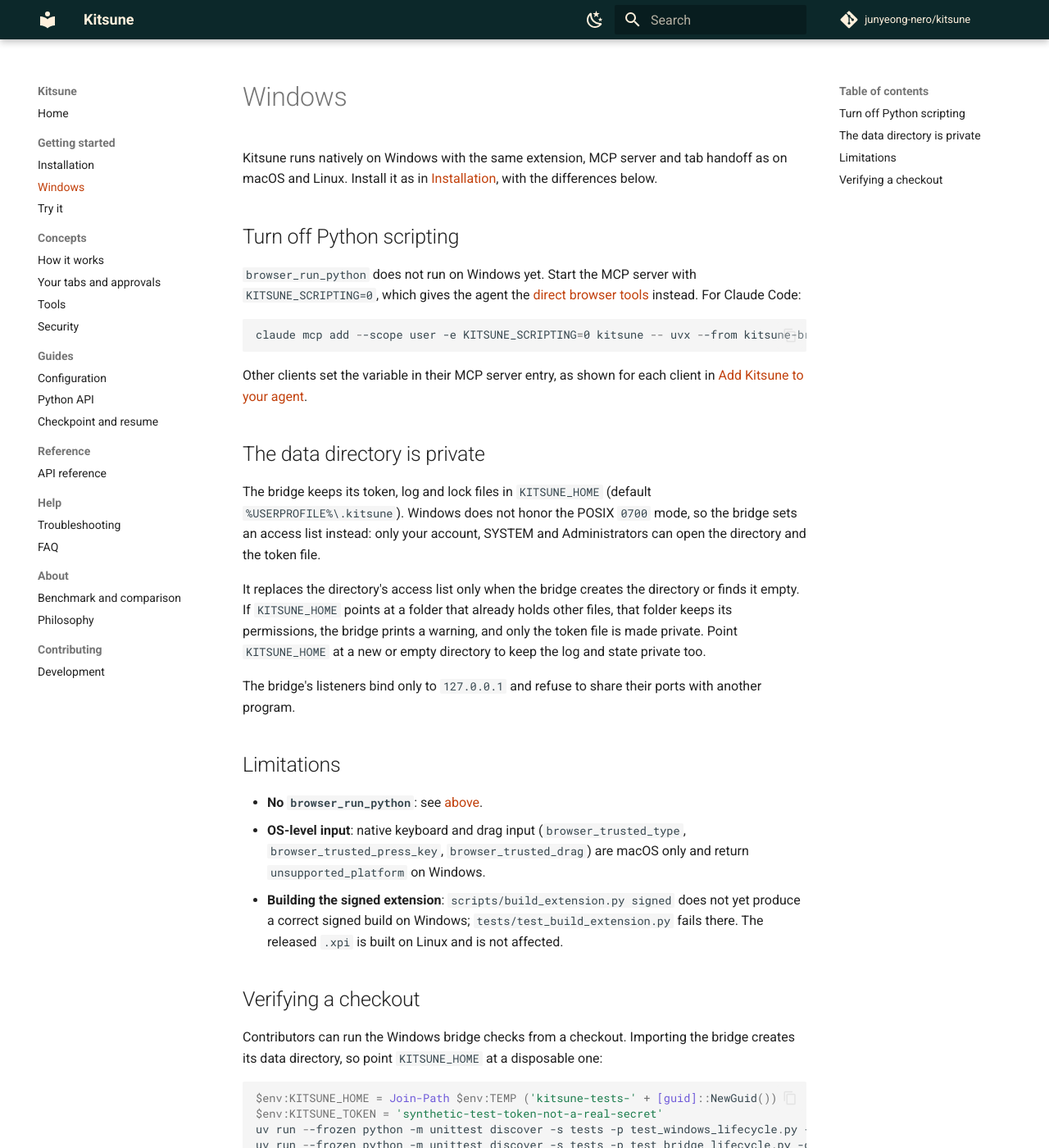
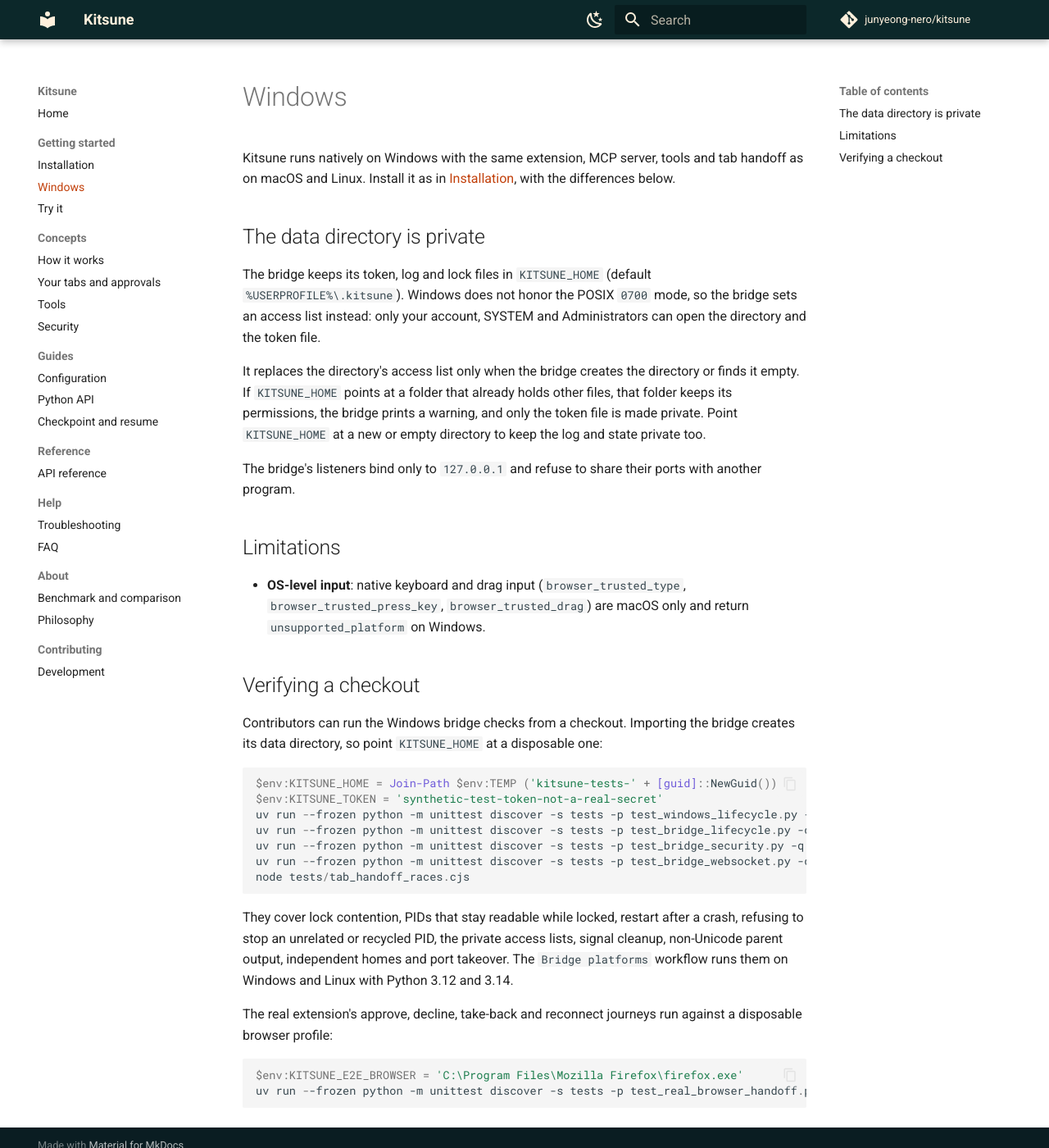
Before and after one commit to junyeong-nero/kitsune, an MkDocs documentation site: the page built from docs/windows.md, in a window 1280 px wide and 1400 px high. Shown: the whole window at 82% size. Built offline with MkDocs 1.6.1 and Material for MkDocs 9.7.7, drawn with Linux system fonts in a browser that asks for light colours; comment, search, counter and statistics services are not loaded.

Commit message:
docs: Windows runs the default tools; check scripting and builds in CI

````diff
--- a/docs/windows.md
+++ b/docs/windows.md
@@ -1,21 +1,8 @@
 # Windows
 
-Kitsune runs natively on Windows with the same extension, MCP server and tab
+Kitsune runs natively on Windows with the same extension, MCP server, tools and tab
 handoff as on macOS and Linux. Install it as in [Installation](installation.md), with the
 differences below.
-
-## Turn off Python scripting
-
-`browser_run_python` does not run on Windows yet. Start the MCP server with
-`KITSUNE_SCRIPTING=0`, which gives the agent the [direct browser tools](tools.md#core-tools)
-instead. For Claude Code:
-
-```powershell
-claude mcp add --scope user -e KITSUNE_SCRIPTING=0 kitsune -- uvx --from kitsune-browser-mcp kitsune
-```
-
-Other clients set the variable in their MCP server entry, as shown for each client in
-[Add Kitsune to your agent](installation.md#3-add-kitsune-to-your-agent).
 
 ## The data directory is private
 
@@ -34,13 +21,9 @@ program.
 
 ## Limitations
 
-- **No `browser_run_python`**: see [above](#turn-off-python-scripting).
 - **OS-level input**: native keyboard and drag input (`browser_trusted_type`,
   `browser_trusted_press_key`, `browser_trusted_drag`) are macOS only and return
   `unsupported_platform` on Windows.
-- **Building the signed extension**: `scripts/build_extension.py signed` does not yet produce a
-  correct signed build on Windows; `tests/test_build_extension.py` fails there. The released
-  `.xpi` is built on Linux and is not affected.
 
 ## Verifying a checkout
 
````
Also changed, not shown: docs/installation.md (+1 -2 lines), 1 other file.
